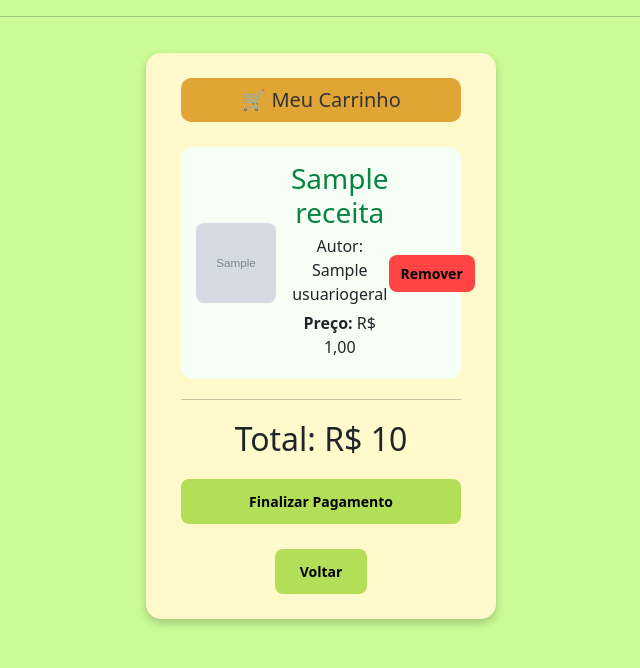
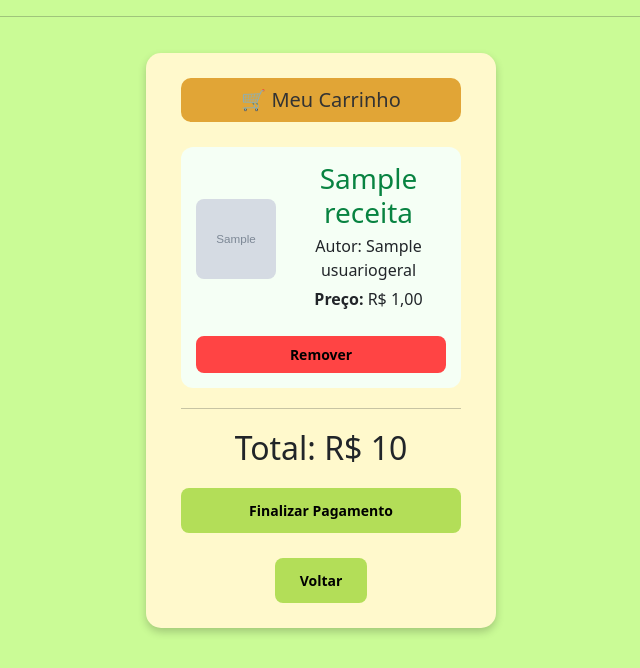
Before and after one commit to leandramts/Cookmasters_github, a Django app: template templates/F_Tela_Carrinho.html in a window 1280 px wide. Shown: the part 54-722 px from the top of the page, without its empty margins (319-959 px from the left). Run offline with Django 5.2, Linux system fonts and the light colour scheme; tables that the repository leaves empty hold one stand-in row (values such as "Sample post"); the template is opened without the code that fills it: values that come from a table or form of the project are taken from there, most other values are stand-ins (such as "Sample title", 1, 10 or a date in 2020); grey boxes marked "Sample" are stand-in pictures.

Commit message:
layout do carrinho e melhoria na forma de pagamento

```diff
--- a/templates/F_Tela_Carrinho.html
+++ b/templates/F_Tela_Carrinho.html
@@ -14,12 +14,11 @@
             {% for r in receitas %}
             <div style="background: #f5fff5; padding: 15px; border-radius: 12px; margin-bottom: 15px;">
 
-                    <div style="display: flex; align-items: center;">
-
+    <div style="display: flex; align-items: center; gap: 15px;">
         {% if r.foto %}
             <img src="{{ r.foto.url }}"
                 alt="Foto"
-                                 style="width: 80px; height: 80px; object-fit: cover; border-radius: 8px; margin-right: 15px;">
+                style="width: 80px; height: 80px; object-fit: cover; border-radius: 8px;">
         {% endif %}
 
         <div style="flex: 1;">
@@ -27,9 +26,12 @@
             <p style="margin: 5px 0;">Autor: {{ r.autor.usuario.nome }}</p>
             <p style="margin: 5px 0;"><strong>Preço:</strong> R$ {{ r.preco }}</p>
         </div>
+    </div>
 
-                        <!-- Remover -->
-                        <form method="POST" action="{% url 'remover_do_carrinho' r.id %}">
+    <!-- Remover embaixo -->
+    <form method="POST"
+          action="{% url 'remover_do_carrinho' r.id %}"
+          style="margin-top: 12px; text-align: right;">
         {% csrf_token %}
         <button class="botao-link"
                 style="background:#ff4444; padding: 8px 12px; border-radius: 8px;">
@@ -37,7 +39,6 @@
         </button>
     </form>
 
-                    </div>
 </div>
             {% endfor %}
 
```
Also changed, not shown: templates/F_Tela_Pagamento.html (+21 -2 lines), cookmasters_app/views.py (line endings or trailing spaces). Lines whose indentation alone changed are shown as unchanged.
